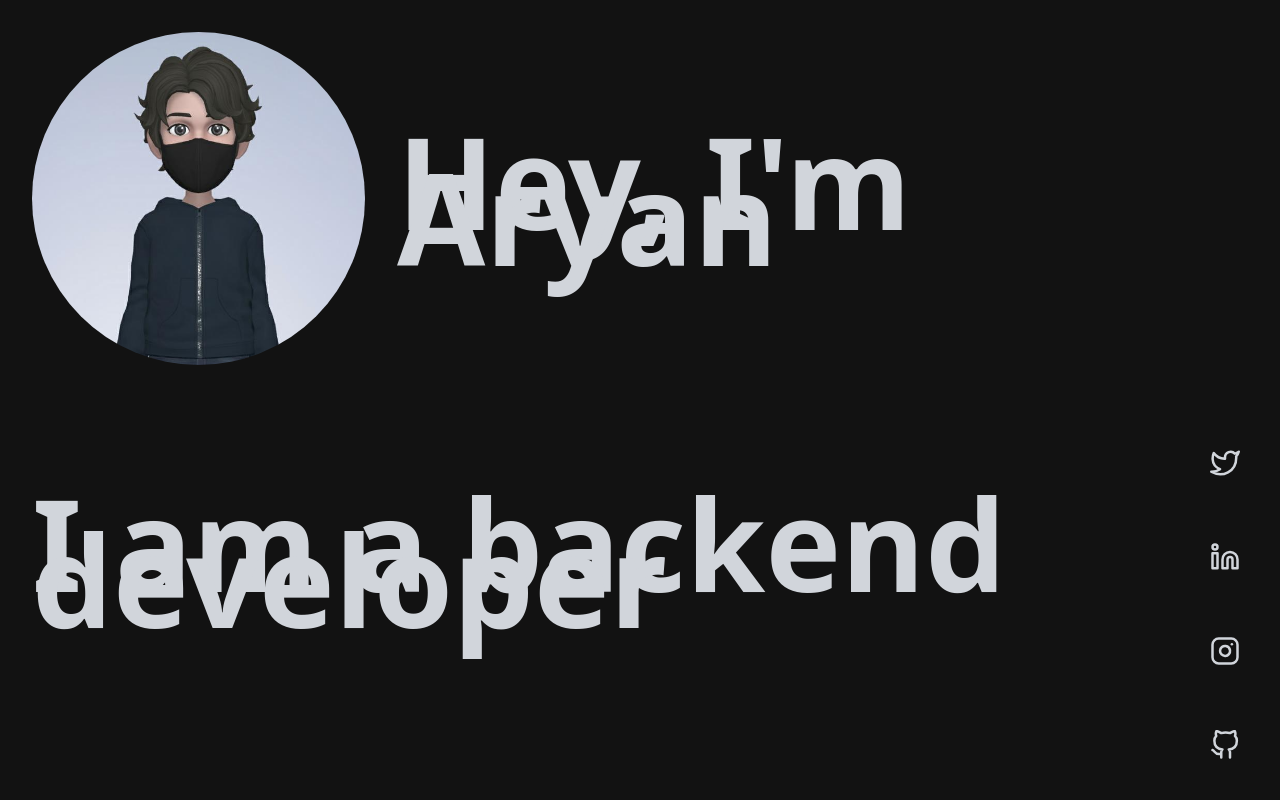
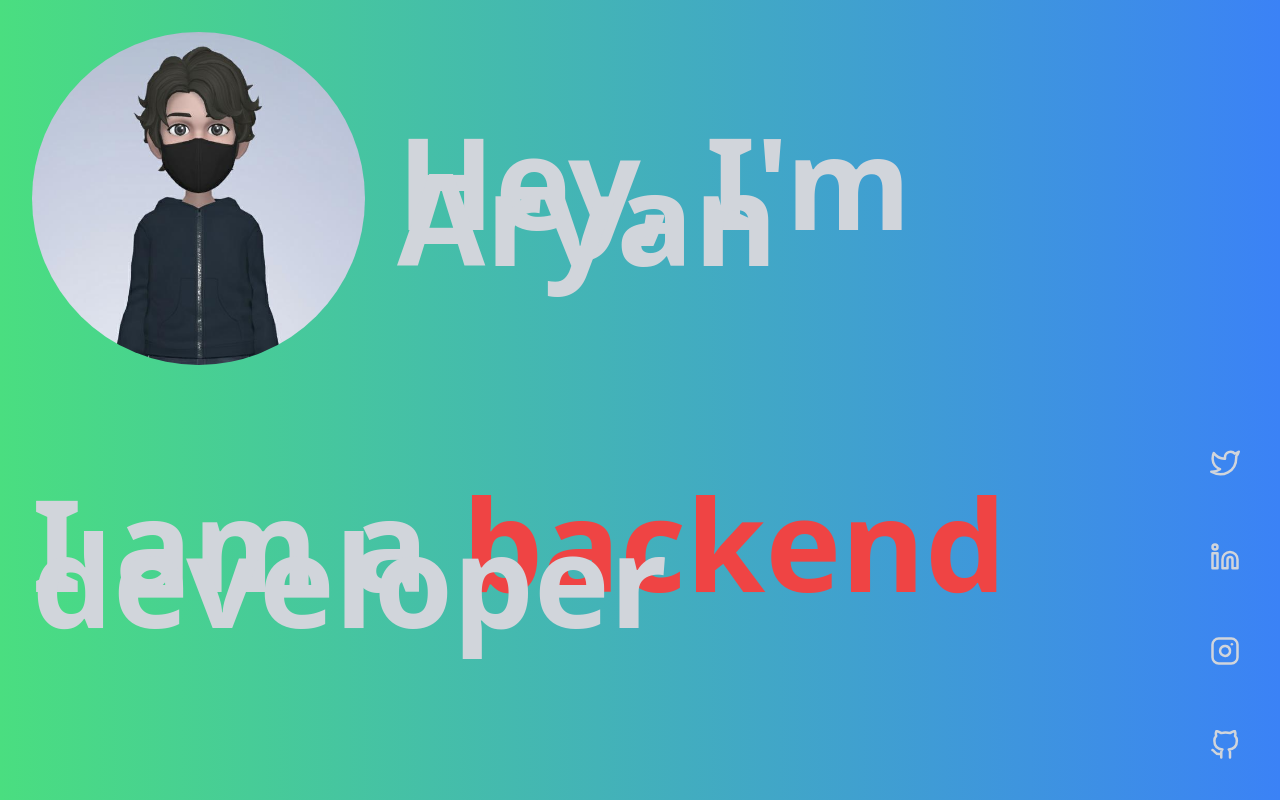
Before and after one commit to meltedhyperion/aryansingh.dev, a Next.js app: page / in a window 1280 px wide. Built offline with nearby package versions, Linux system fonts and the light colour scheme.

Commit message:
:sparkles: make backend red

```diff
--- a/src/pages/index.tsx
+++ b/src/pages/index.tsx
@@ -20,13 +20,13 @@ export default function Home({props}: any) {
         <meta name="viewport" content="width=device-width, initial-scale=1" />
         <link rel="icon" href="/favicon.ico" />
       </Head>
-      <main className="bg-[#121212] h-screen flex justify-between text-gray-300 font-bold text-3xl w-full bg-clip-border	">
+      <main className=" bg-gradient-to-r from-green-400 to-blue-500 h-screen flex justify-between text-gray-300 font-bold text-3xl w-full bg-clip-border	">
       <div className="flex flex-col ">
         <div className="flex justify-between items-center">
           <div className="p-8 "><Image alt="profile" className='rounded-full' src = {dp} height={400} width={400} /> </div>
           <div className="font-semibold  text-[8rem]">Hey, I&apos;m Aryan</div>
         </div>
-        <div className="font-semibold text-[8rem] mt-[8rem] px-8">I am a backend developer</div>
+        <div className="font-semibold text-[8rem] mt-[8rem] px-8">I am a <span className="text-red-500">backend</span> developer</div>
       </div>
       <div className="flex flex-col justify-end p-10">
         <div className="flex flex-col gap-16 ">
```
